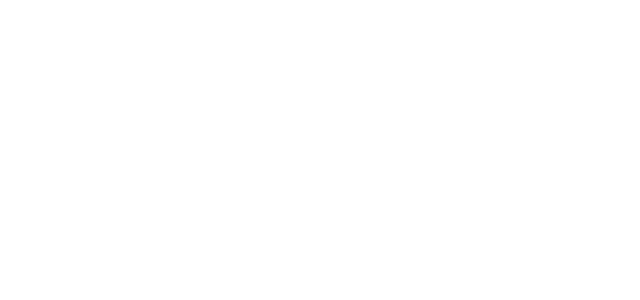
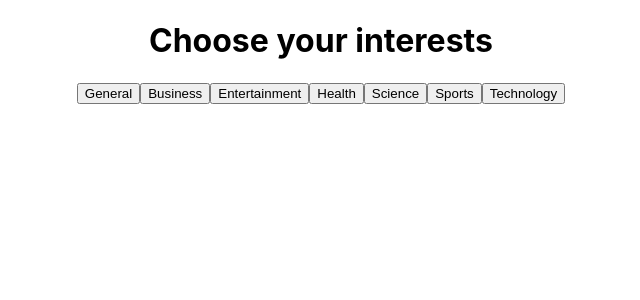
Before and after one commit to nickhartdev/NewsHub, a React (Create React App) app: page /interest-select in a window 1280 px wide. Shown: the top 300 px of the page, without its empty margins (319-959 px from the left). Built offline with nearby package versions, Linux system fonts and the light colour scheme.

Commit message:
Add initial interest select

```diff
--- a/src/components/App/App.js
+++ b/src/components/App/App.js
@@ -2,6 +2,7 @@
 import './App.css';
 import { Route } from 'react-router-dom';
 import LanguageSelect from '../LanguageSelect/LanguageSelect';
+import InterestSelect from '../InterestSelect/InterestSelect';
 require('dotenv').config();
 
 function App() {
@@ -10,6 +11,9 @@
       <Route path="/language-select">
         <LanguageSelect />
       </Route>
+      <Route path="/interest-select">
+        <InterestSelect />
+      </Route>
     </div>
   );
 }
--- a/src/components/InterestSelect/InterestSelect.js
+++ b/src/components/InterestSelect/InterestSelect.js
@@ -0,0 +1,23 @@
+import React from "react";
+import Form from "../Form/Form";
+
+const InterestSelect = () => {
+  const interests = [
+    "General",
+    "Business",
+    "Entertainment",
+    "Health",
+    "Science",
+    "Sports",
+    "Technology"
+  ];
+
+  return (
+    <main>
+      <h1>Choose your interests</h1>
+      <Form options={interests} />
+    </main>
+  );
+};
+
+export default InterestSelect;
```
